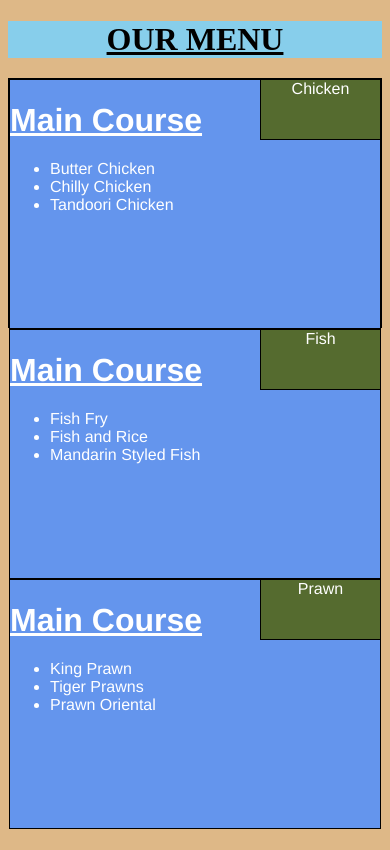
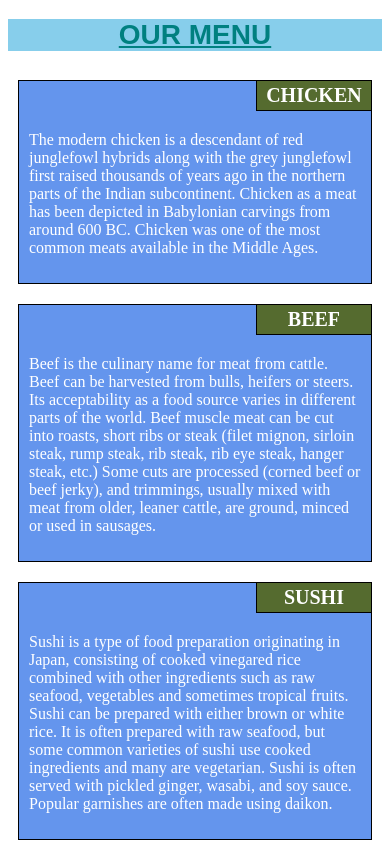
Before and after one commit to kashish123/assignments, a plain HTML site: page sol/index.html in a window 390 px wide. Drawn offline with Linux system fonts and the light colour scheme.

Commit message:
Resubmission of assignment 2.

```diff
--- a/sol/index.html
+++ b/sol/index.html
@@ -3,52 +3,42 @@
 <head>
 	<meta charset="utf-8">
 	<meta name="viewport" content="width=device-width, initial-scale=1">
-	<title>Responsive Layout</title>
+	<title>Module2Assignment</title>
 	<link rel="stylesheet" type="text/css" href="mod2style.css" media="screen">
 </head>
-<body style="background-color: burlywood">
+<body>
+	<header>
 	<h1 id="head1"><b><u>OUR MENU</u></b></h1>
-
+	</header>
 <div class="row">
-  <div class="col-lg-4 col-md-6" id="div1">
-	<p id="corner1">
-		Chicken
-	</p>
-	<p id="p1">
-		<h1><b><u>Main Course</u></b></h1>
-		<ul>
-			<li>Butter Chicken</li>
-			<li>Chilly Chicken</li>
-			<li>Tandoori Chicken</li>
-		</ul>
-  </p>
-  </div>
-  <div class="col-lg-4 col-md-6" id="div1">
-	<p id="corner1">
-		Fish
-	</p>
-	<p id="p1">
-		<h1><b><u>Main Course</u></b></h1>
-		<ul>
-			<li>Fish Fry</li>
-			<li>Fish and Rice</li>
-			<li>Mandarin Styled Fish</li>
-		</ul>
-	</p>
-  </div>
-  <div class="col-lg-4 col-md-12" id="div1">
-	<p id="corner1">
-		Prawn
-	</p>
-	<p id="p1">
-		<h1><b><u>Main Course</u></b></h1>
-		<ul>
-			<li>King Prawn</li>
-			<li>Tiger Prawns</li>
-			<li>Prawn Oriental</li>
-		</ul>
-  </p>
-  </div>
+  <section class="col-lg-4 col-md-6 col-sm-12" >
+		<section class="subsec">
+			<h3 id="title1">CHICKEN</h3>
+			<p>The modern chicken is a descendant of red junglefowl hybrids along with the grey junglefowl first raised
+			thousands of years ago in the northern parts of the Indian subcontinent.
+			Chicken as a meat has been depicted in Babylonian carvings from around 600 BC.
+			Chicken was one of the most common meats available in the Middle Ages.</p>
+		</section>
+  </section>
+  <section class="col-lg-4 col-md-6 col-sm-12">
+		<section class="subsec">
+			<h3 id="title2">BEEF</h3>
+			<p>Beef is the culinary name for meat from cattle. Beef can be harvested from bulls, heifers or steers.
+			Its acceptability as a food source varies in different parts of the world.
+			Beef muscle meat can be cut into roasts, short ribs or steak (filet mignon, sirloin steak, rump steak, rib steak, rib eye steak, hanger steak, etc.)
+			Some cuts are processed (corned beef or beef jerky), and trimmings, usually mixed with meat from older, leaner cattle, are ground, minced
+			or used in sausages.</p>
+	 	</section>
+	</section>
+  <section class="col-lg-4 col-md-12 col-sm-12">
+		<section class="subsec">
+			<h3 id="title3">SUSHI</h3>
+			<p>Sushi is a type of food preparation originating in Japan, consisting of cooked vinegared rice combined with other ingredients such as raw seafood, vegetables and sometimes tropical fruits.
+			Sushi can be prepared with either brown or white rice.
+			It is often prepared with raw seafood, but some common varieties of sushi use cooked ingredients and many are vegetarian.
+			Sushi is often served with pickled ginger, wasabi, and soy sauce. Popular garnishes are often made using daikon.</p>
+		</section>
+	</section>
 </div>
 
 </body>
--- a/sol/mod2style.css
+++ b/sol/mod2style.css
@@ -2,19 +2,44 @@
 * {
   box-sizing: border-box;
 }
-#head1{
-  margin-bottom: 20px;
-  background-color: skyblue;
-  color: black;
-  text-align: center;
+h1{
+	text-align: center;
+	font-size: 1.75rem;
+	font-family: sans-serif;
+	color: teal;
+	background-color: skyblue;
 }
-div{
-  border: 0.5px solid black;
-  width: 100%;
-  height: 250px;
-  font-family: Helvetica;
-  color: white;
-   background-color: cornflowerblue;
+#title1{
+  background-color: darkolivegreen;
+}
+#title2{
+  background-color: darkolivegreen;
+}
+#title3{
+  background-color: darkolivegreen;
+}
+h3{
+	border: 1px solid black;
+    width: 33%;
+    position: absolute;
+    top: 0;
+    right: -1px;
+    margin-top: -1px;
+    color: white;
+    padding: 3px;
+    font-size: 1.25rem;
+    text-align: center;
+}
+.subsec{
+	 position: relative;
+    border: 1px solid black;
+    background-color: cornflowerblue;
+    margin: 10px;
+}
+p{
+    margin-top: 40px;
+    padding: 10px;
+    color: white;
 }
 /* Simple Responsive Framework. */
 .row {
@@ -104,17 +129,45 @@ div{
     width: 100%;
   }
 }
-#corner1{
-  height: 60px;
-    width: 120px;
-    background-color: darkolivegreen;
-    border-bottom: 1px solid black;
-    border-left: 1px solid black;
-    float: right;
-	margin-top: 0%;
-	text-align: center;
+@media (max-width: 767px) {
+  .col-sm-1, .col-sm-2, .col-sm-3, .col-sm-4, .col-sm-5, .col-sm-6, .col-sm-7, .col-sm-8, .col-sm-9, .col-sm-10, .col-sm-11, .col-sm-12 {
+    float: left;
+
+  }
+  .col-sm-1 {
+    width: 8.33%;
+  }
+  .col-sm-2 {
+    width: 16.66%;
+  }
+  .col-sm-3 {
+    width: 25%;
+  }
+  .col-sm-4 {
+    width: 33.33%;
+  }
+  .col-sm-5 {
+    width: 41.66%;
+  }
+  .col-sm-6 {
+    width: 50%;
+  }
+  .col-sm-7 {
+    width: 58.33%;
+  }
+  .col-sm-8 {
+    width: 66.66%;
+  }
+  .col-sm9 {
+    width: 74.99%;
+  }
+  .col-sm-10 {
+    width: 83.33%;
+  }
+  .col-sm-11 {
+    width: 91.66%;
+  }
+  .col-sm-12 {
+    width: 100%;
+  }
 }
-#p1{
-float: right;
-margin-top: 80px;
-}
```
